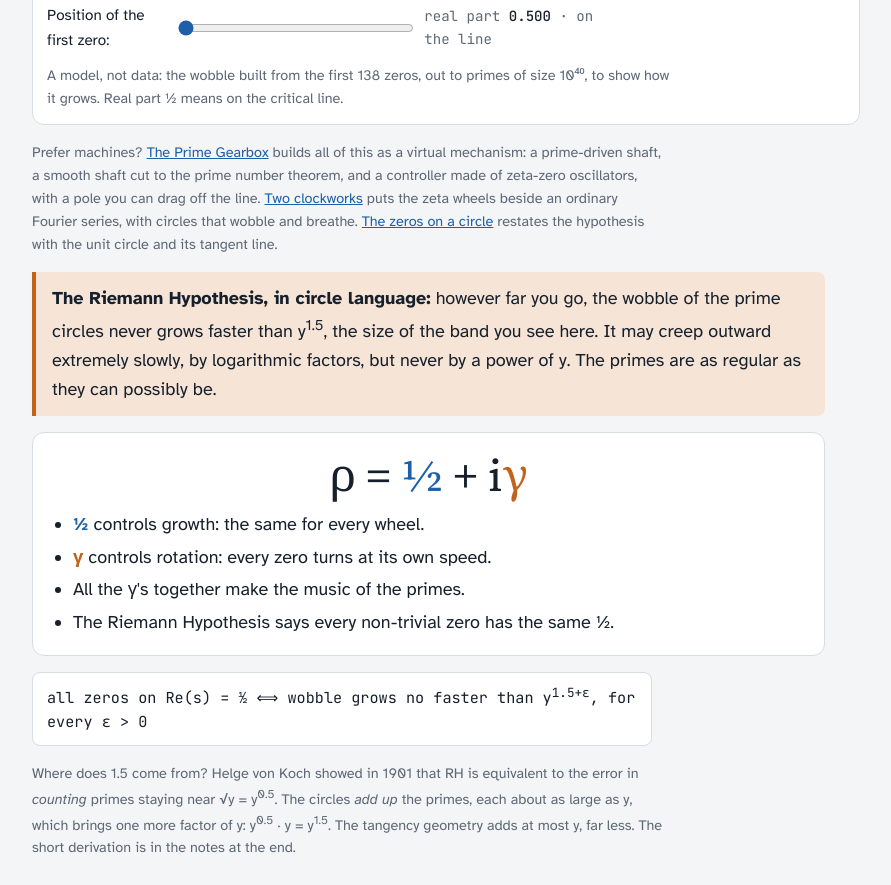
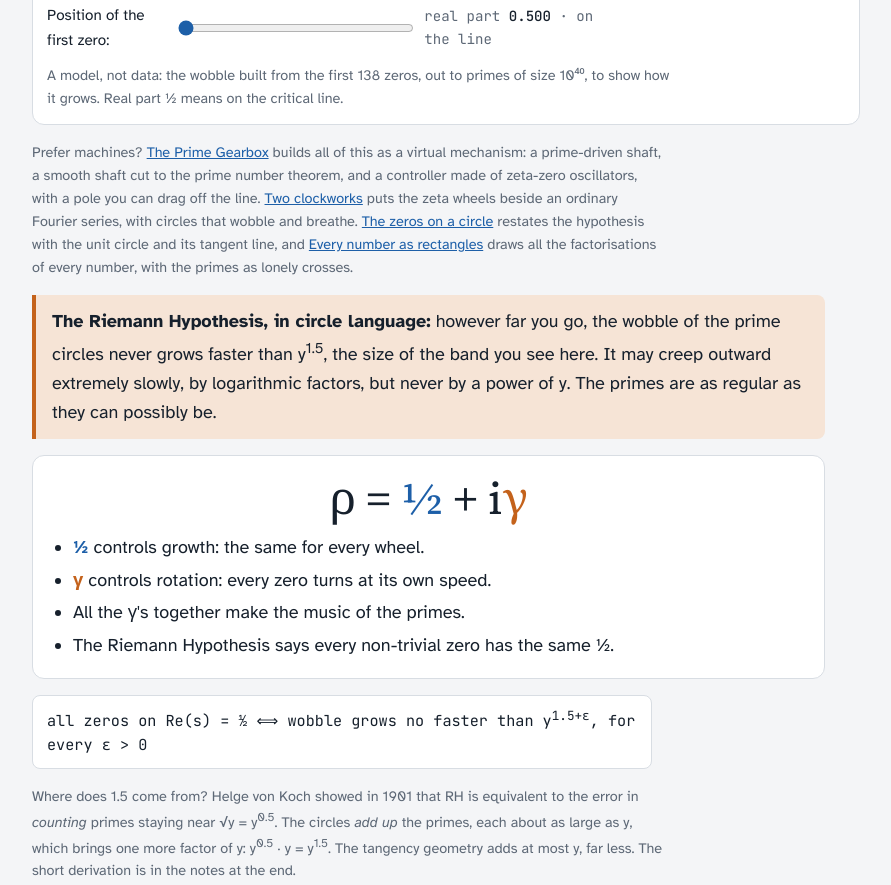
Before and after one commit to ninjas1337/Prime-Helix, a plain HTML site: page rh_circles.html in a window 1280 px wide. Shown: the part 6444-7329 px from the top of the page, without its empty margins (194-1085 px from the left). Drawn offline with Linux system fonts and the light colour scheme.

Commit message:
Sync the RH circles copy: link to Every Number as Rectangles
Co-Authored-By: Claude Opus 5.5 <noreply@anthropic.com>
Claude-Session: https://claude.ai/code/session_01Q5QdYrwKMfrJVhx4Wiyqfc

```diff
--- a/rh_circles.html
+++ b/rh_circles.html
@@ -192,7 +192,7 @@ a{color:var(--accent)}
     </div>
     <p class="cap">A model, not data: the wobble built from the first 138 zeros, out to primes of size 10⁴⁰, to show how it grows. Real part ½ means on the critical line.</p>
   </div>
-  <p class="cap">Prefer machines? <a href="https://ninjas1337.github.io/Riemann-Hypothesis-Drawn-with-Circles/machine.html">The Prime Gearbox</a> builds all of this as a virtual mechanism: a prime-driven shaft, a smooth shaft cut to the prime number theorem, and a controller made of zeta-zero oscillators, with a pole you can drag off the line. <a href="https://ninjas1337.github.io/Riemann-Hypothesis-Drawn-with-Circles/epicycles.html">Two clockworks</a> puts the zeta wheels beside an ordinary Fourier series, with circles that wobble and breathe. <a href="https://ninjas1337.github.io/Riemann-Hypothesis-Drawn-with-Circles/tangent.html">The zeros on a circle</a> restates the hypothesis with the unit circle and its tangent line.</p>
+  <p class="cap">Prefer machines? <a href="https://ninjas1337.github.io/Riemann-Hypothesis-Drawn-with-Circles/machine.html">The Prime Gearbox</a> builds all of this as a virtual mechanism: a prime-driven shaft, a smooth shaft cut to the prime number theorem, and a controller made of zeta-zero oscillators, with a pole you can drag off the line. <a href="https://ninjas1337.github.io/Riemann-Hypothesis-Drawn-with-Circles/epicycles.html">Two clockworks</a> puts the zeta wheels beside an ordinary Fourier series, with circles that wobble and breathe. <a href="https://ninjas1337.github.io/Riemann-Hypothesis-Drawn-with-Circles/tangent.html">The zeros on a circle</a> restates the hypothesis with the unit circle and its tangent line, and <a href="https://ninjas1337.github.io/Riemann-Hypothesis-Drawn-with-Circles/factors.html">Every number as rectangles</a> draws all the factorisations of every number, with the primes as lonely crosses.</p>
   <div class="callout">
     <p><b>The Riemann Hypothesis, in circle language:</b> however far you go, the wobble of the prime circles never grows faster than y<sup>1.5</sup>, the size of the band you see here. It may creep outward extremely slowly, by logarithmic factors, but never by a power of y. The primes are as regular as they can possibly be.</p>
   </div>
```
